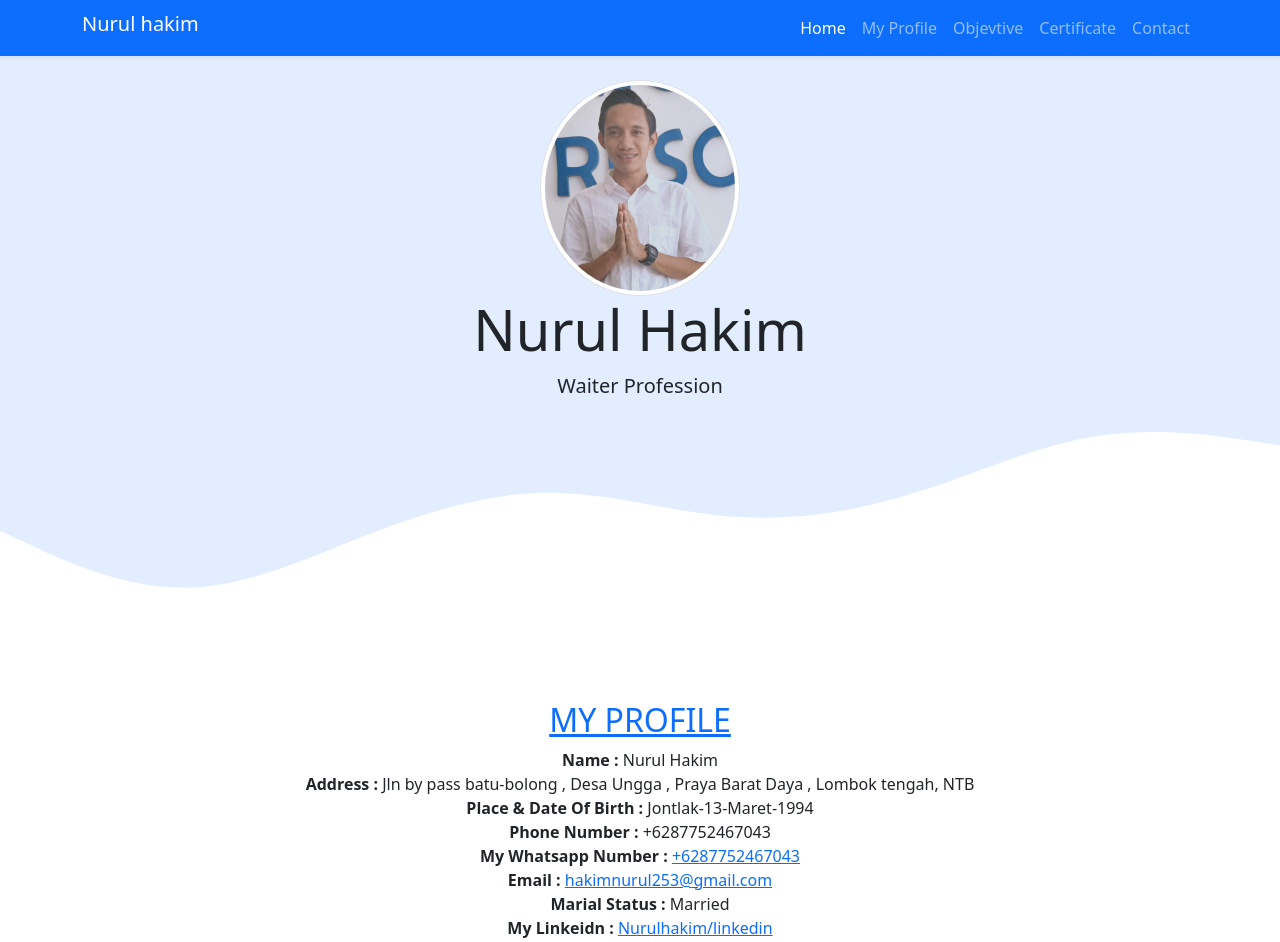
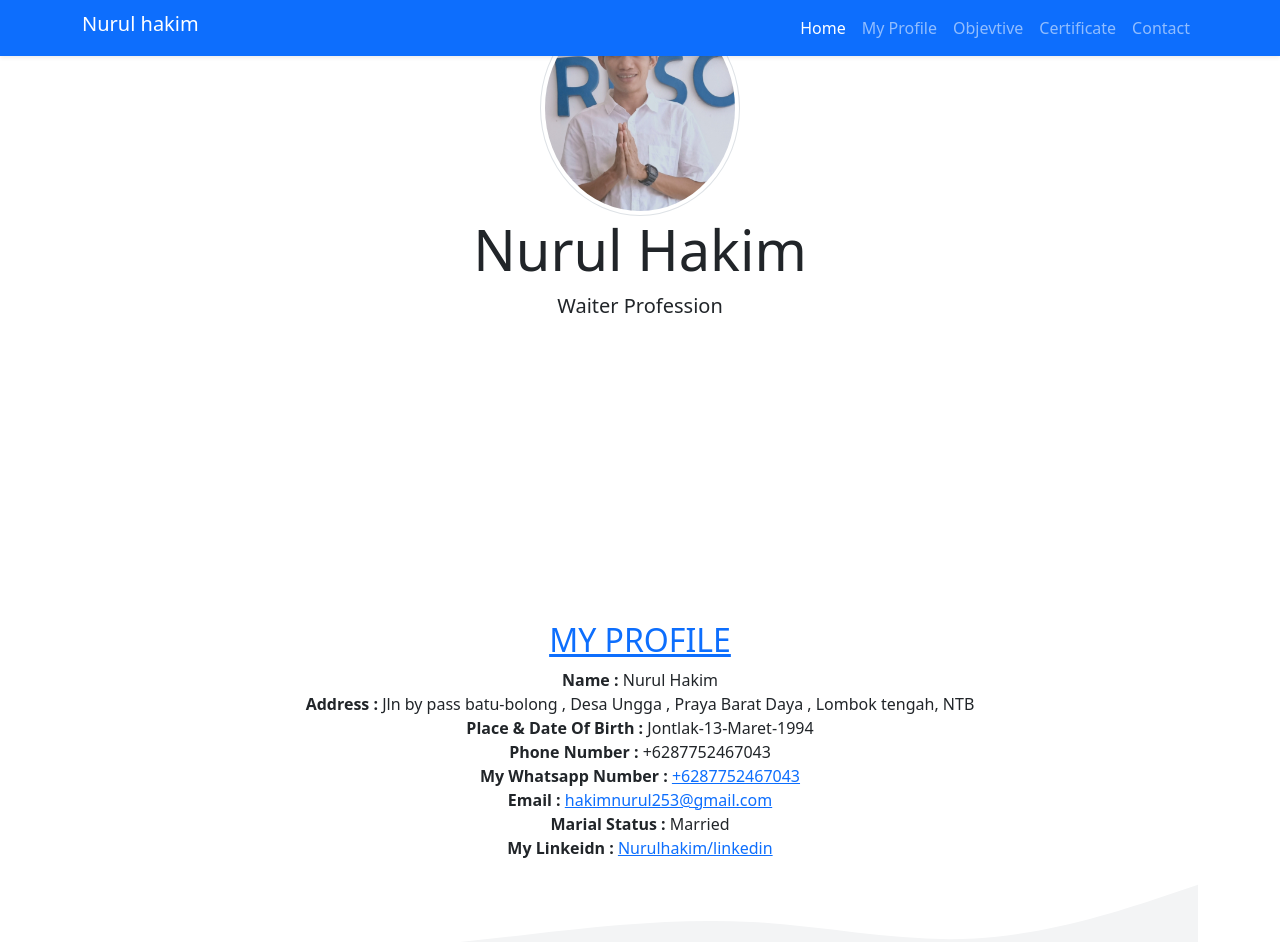
Before and after one commit to Nurulhakim253/nurulhakim-cv, a plain HTML site: page Index.html in a window 1280 px wide. Shown: the top 942 px of the page. Drawn offline with nearby package versions, Linux system fonts and the light colour scheme; files whose address does not match are found by name.

Commit message:
Update and rename Portfolio.html to Index.html

```diff
--- a/Portfolio.html
+++ b/Index.html
@@ -11,7 +11,7 @@
 <link rel="stylesheet" href="https://cdn.jsdelivr.net/npm/bootstrap-icons@1.8.1/font/bootstrap-icons.css">
     <!--Penutup bootstrap icon-->
     <!--My Css -->
-    <link rel="stylesheet" href="Portfolio.css" type="text/css" media="all" />
+    <link rel="stylesheet" href="style.css" type="text/css" media="all" />
 
 
     <title>Nurul Hakim / CV</title>
```
